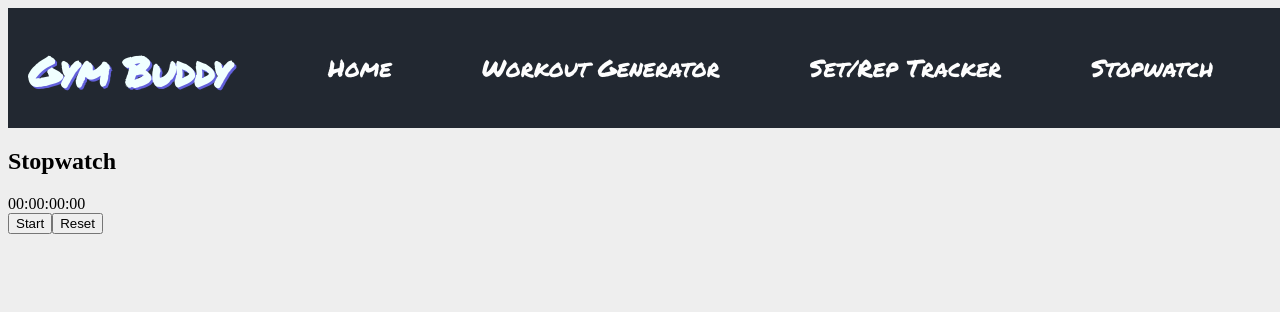
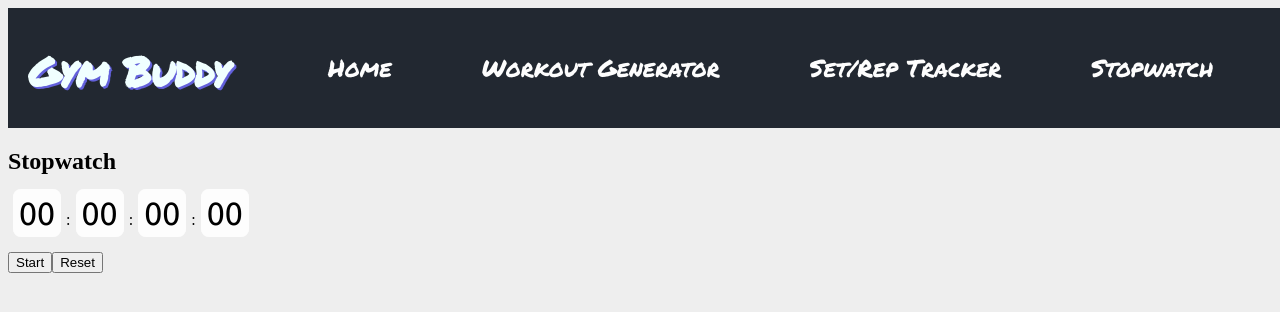
Before and after one commit to b-e-n-murray/react-gym-buddy-app, a React (Create React App) app: page /stopwatch in a window 1280 px wide. Shown: the top 312 px of the page. Built offline with nearby package versions, Linux system fonts and the light colour scheme; a web font is replaced by a local one.

Commit message:
basic stopwatch css

```diff
--- a/src/App.css
+++ b/src/App.css
@@ -164,3 +164,20 @@
   position: absolute;
   text-shadow: 1px 1px #0092ca;
 }
+
+.stopwatch-ctn {
+  display: flex;
+  width: fit-content;
+  margin-bottom: 20px;
+}
+
+.time-msr {
+  border: solid 1px #fdfdfd;
+  border-radius: 8px;
+  background: #fdfdfd;
+  font-size: xx-large;
+  font-family: "Ubuntu", sans-serif;
+  padding: 5px;
+  margin-right: 5px;
+  margin-left: 5px;
+}
--- a/src/components/Stopwatch.tsx
+++ b/src/components/Stopwatch.tsx
@@ -61,25 +61,34 @@ function Stopwatch(): JSX.Element {
     setIntervalID(undefined);
   }
 
-  console.log(watchRunning);
   return (
     <>
       <h2>Stopwatch</h2>
       <div className="stopwatch-ctn">
         <div>
-          {currentTime.hours < 10 ? "0" + currentTime.hours : currentTime.hours}
+          <span className="time-msr">
+            {currentTime.hours < 10
+              ? "0" + currentTime.hours
+              : currentTime.hours}
+          </span>
           :
+          <span className="time-msr">
             {currentTime.minutes < 10
               ? "0" + currentTime.minutes
               : currentTime.minutes}
+          </span>
           :
+          <span className="time-msr">
             {currentTime.seconds < 10
               ? "0" + currentTime.seconds
               : currentTime.seconds}
+          </span>
           :
+          <span className="time-msr">
             {currentTime.milliseconds < 10
               ? "0" + currentTime.milliseconds
               : currentTime.milliseconds}
+          </span>
         </div>
       </div>
       {!watchRunning && <button onClick={handleStart}>Start</button>}
```
Lines whose indentation alone changed are shown as unchanged.
